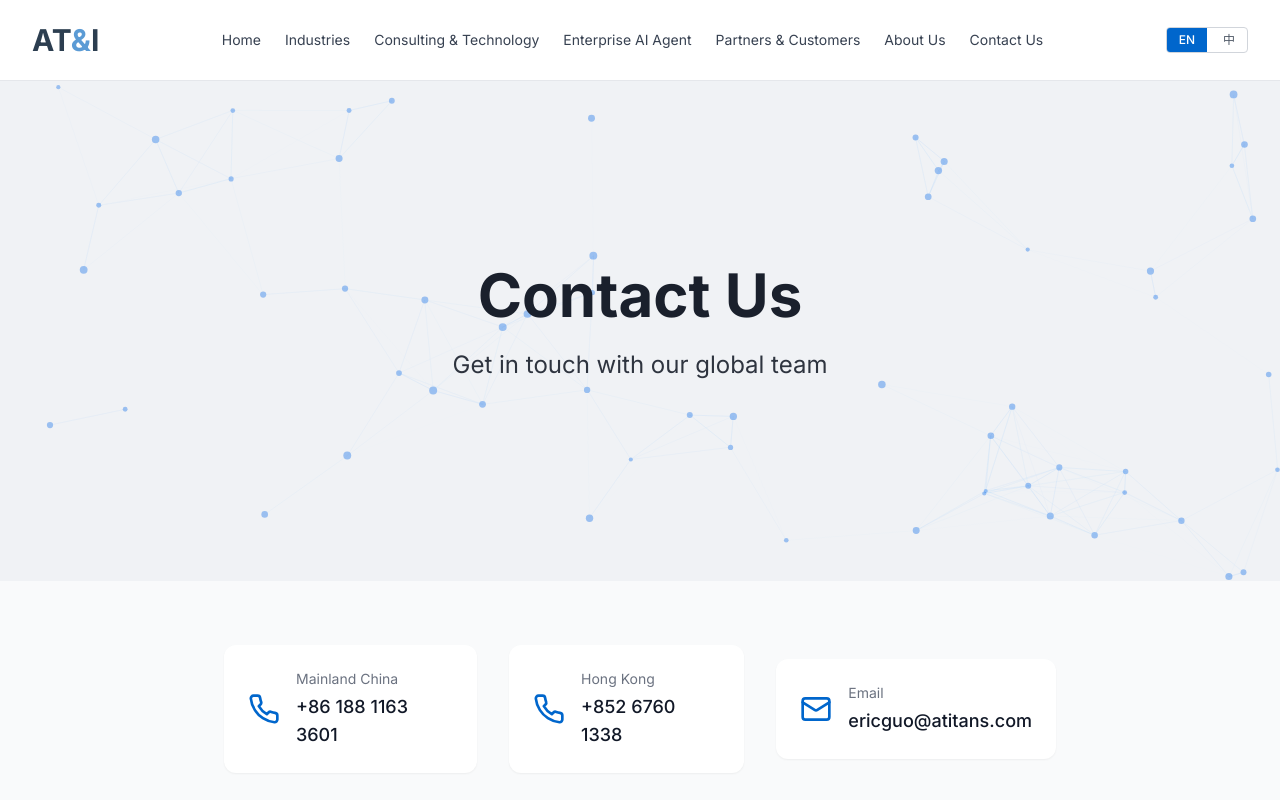
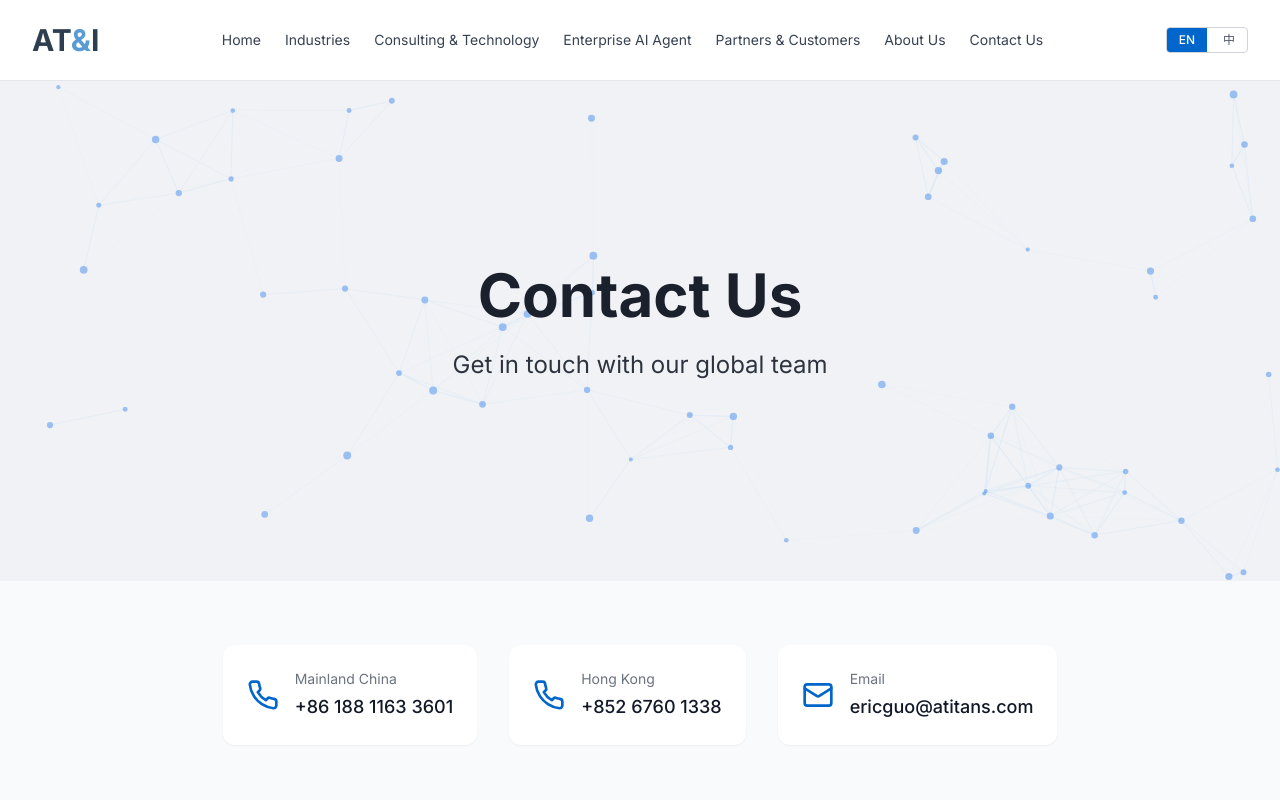
Before and after one commit to clover475/-ati-site, a Next.js app: page /contact in a window 1280 px wide. Shown: the top 800 px of the page. Built offline with nearby package versions, Linux system fonts and the light colour scheme.

Commit message:
修复电话号码换行问题

```diff
--- a/app/contact/page.tsx
+++ b/app/contact/page.tsx
@@ -85,7 +85,7 @@ export default function ContactPage() {
                 <p className="text-sm text-gray-500 mb-1">{t({ EN: "Mainland China", CN: "中国大陆" })}</p>
                 <a
                   href="tel:+8618811633601"
-                  className="text-lg font-medium text-gray-900 hover:text-[#0066CC] transition-colors"
+                  className="text-lg font-medium text-gray-900 hover:text-[#0066CC] transition-colors whitespace-nowrap"
                 >
                   +86 188 1163 3601
                 </a>
@@ -98,7 +98,7 @@ export default function ContactPage() {
                 <p className="text-sm text-gray-500 mb-1">{t({ EN: "Hong Kong", CN: "中国香港" })}</p>
                 <a
                   href="tel:+85267601338"
-                  className="text-lg font-medium text-gray-900 hover:text-[#0066CC] transition-colors"
+                  className="text-lg font-medium text-gray-900 hover:text-[#0066CC] transition-colors whitespace-nowrap"
                 >
                   +852 6760 1338
                 </a>
```
